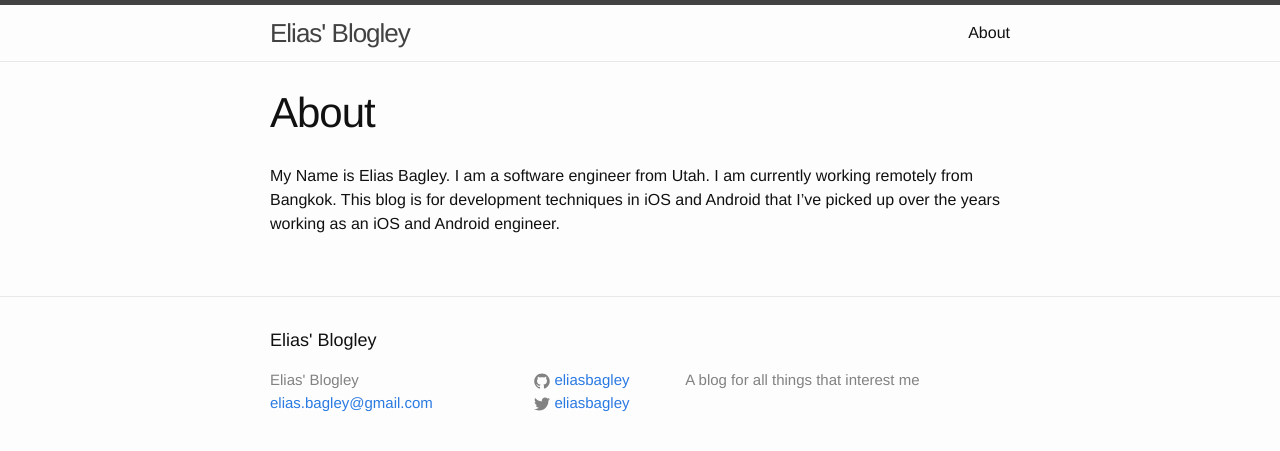
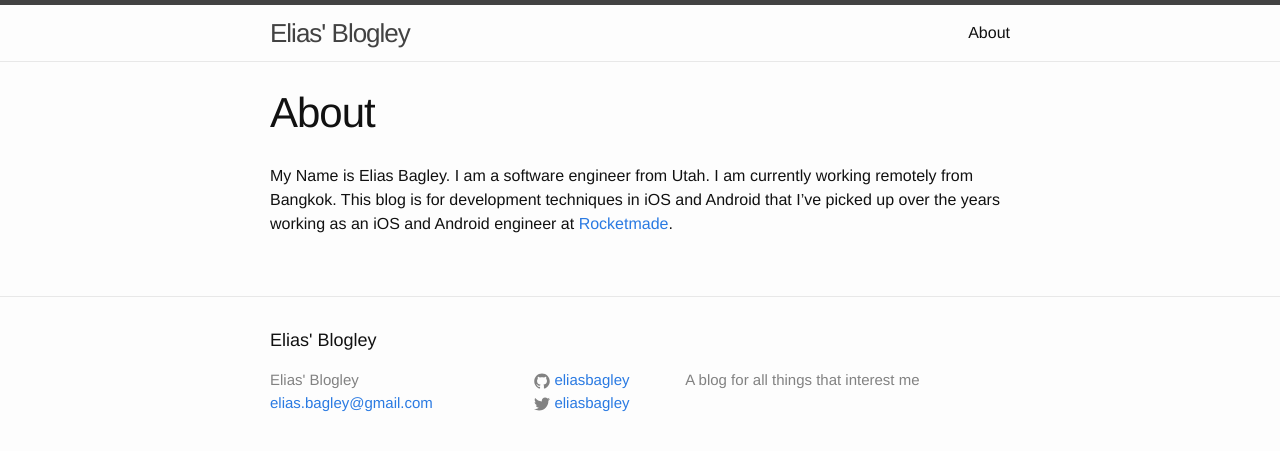
Before and after one commit to eliasbagley/eliasbagley.github.io, a Jekyll site: the page built from about.md, in a window 1280 px wide. Shown: the top 451 px of the page. Built offline with Jekyll 4.4.1, drawn with Linux system fonts in a browser that asks for light colours.

Commit message:
update about

```diff
--- a/about.md
+++ b/about.md
@@ -4,4 +4,6 @@ title: About
 permalink: /about/
 ---
 
-My Name is Elias Bagley. I am a software engineer from Utah. I am currently working remotely from Bangkok. This blog is for development techniques in iOS and Android that I've picked up over the years working as an iOS and Android engineer.
+My Name is Elias Bagley. I am a software engineer from Utah. I am currently working remotely from Bangkok. This blog is for development techniques in iOS and Android that I've picked up over the years working as an iOS and Android engineer at [Rocketmade][rocketmade-link].
+
+[rocketmade-link]: www.rocketmade.com
```
